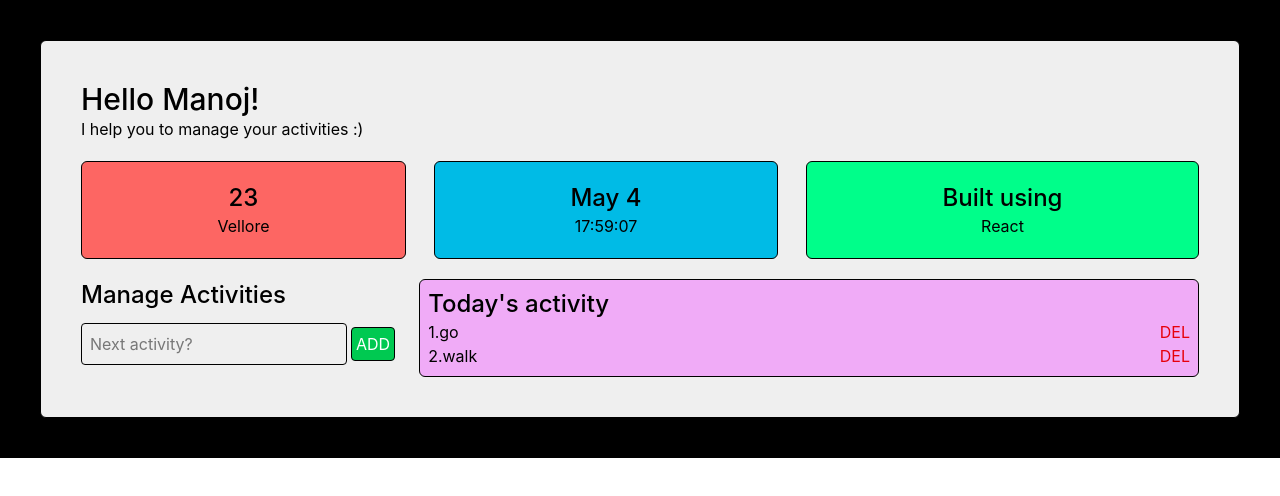
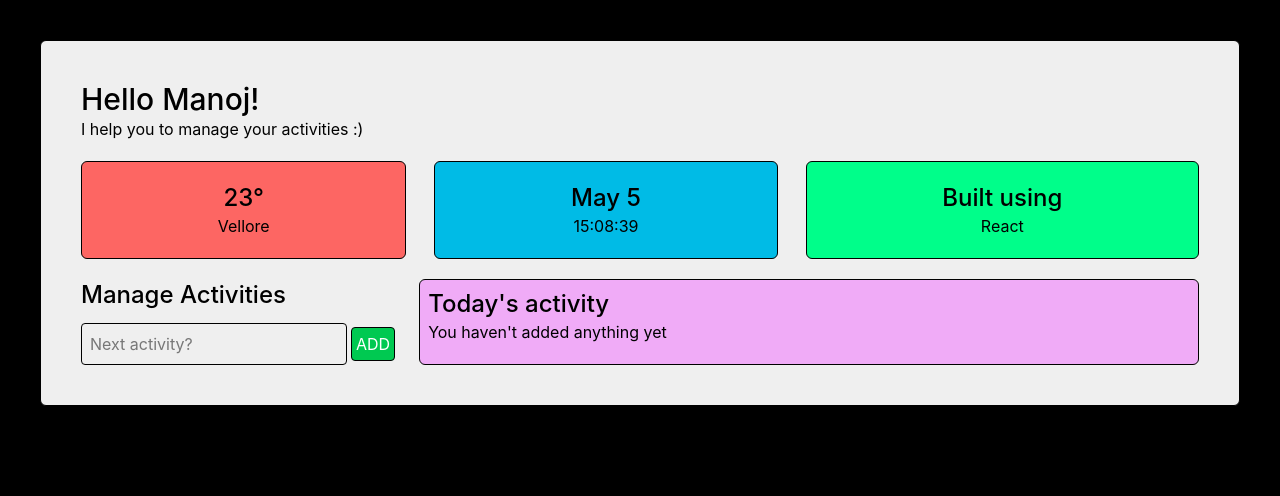
Before and after one commit to Manoj-1303/ACTodo, a React (Vite) app: page / in a window 1280 px wide. Shown: the top 496 px of the page. Built offline with nearby package versions, Linux system fonts and the light colour scheme.

Commit message:
Updated the style

```diff
--- a/src/App.jsx
+++ b/src/App.jsx
@@ -1,20 +1,31 @@
 import Header from "./components/Header"
 import Cards from "./components/Cards"
 import TodoContainer from "./components/TodoContainer"
+import { useState, useEffect } from "react";
+
 function App() {
+  const [currentTime, setCurrentTime] = useState(new Date());
+  useEffect(() => {
+    const timer = setInterval(() => {
+      setCurrentTime(new Date());
+    }, 1000);
+    return () => clearInterval(timer);
+  }, []);
+  const formattedDate = currentTime.toLocaleDateString('en-US', { month: 'short', day: 'numeric' });
+  const formattedTime = currentTime.toLocaleTimeString('en-US', { hour12: false });
   return (
-    <div className="bg-black p-10">
+    <div className="min-h-screen bg-black p-10">
       <div className="bg-[#EFEFEF] p-10 border rounded-md">
         {/*Header*/}
         <Header />
         {/*Card*/}
         <div className="flex justify-between gap-7 my-5 flex-wrap">
-          <Cards bgColor={"#FD6663"} title={"23"} subtitle={"Vellore"}/>
-          <Cards bgColor={"#00BBE6"} title={"May 4"} subtitle={"17:59:07"}/>
-          <Cards bgColor={"#00FE8A"} title={"Built using"} subtitle={"React"}/>
+          <Cards bgColor={"#FD6663"} title={"23°"} subtitle={"Vellore"} />
+          <Cards bgColor={"#00BBE6"} title={formattedDate} subtitle={formattedTime} />
+          <Cards bgColor={"#00FE8A"} title={"Built using"} subtitle={"React"} />
         </div>
         {/*TodoContainer*/}
-        <TodoContainer/>
+        <TodoContainer />
 
 
       </div>
--- a/src/components/TodoContainer.jsx
+++ b/src/components/TodoContainer.jsx
@@ -3,14 +3,7 @@ import TodoList from "./TodoList";
 import { useState } from "react";
 function TodoContainer() {
     const [activityArr, setActivityArr] = useState([
-            {
-                id:1,
-                activity:"go "
-            },
-            {
-                id:2,
-                activity:"walk"
-            }
+
         ])
 
     return (
--- a/src/components/TodoItem.jsx
+++ b/src/components/TodoItem.jsx
@@ -15,7 +15,7 @@ function TodoItem(props){
     return(
         <div className="flex justify-between">
             <p>{props.index+1}.{props.item.activity}</p>
-            <button className="text-red-600" onClick={() => handleDelete(props.id)}>DEL</button>
+            <button className="cursor-pointer" onClick={() => handleDelete(props.id)}>❌</button>
         </div>
 
 
```
